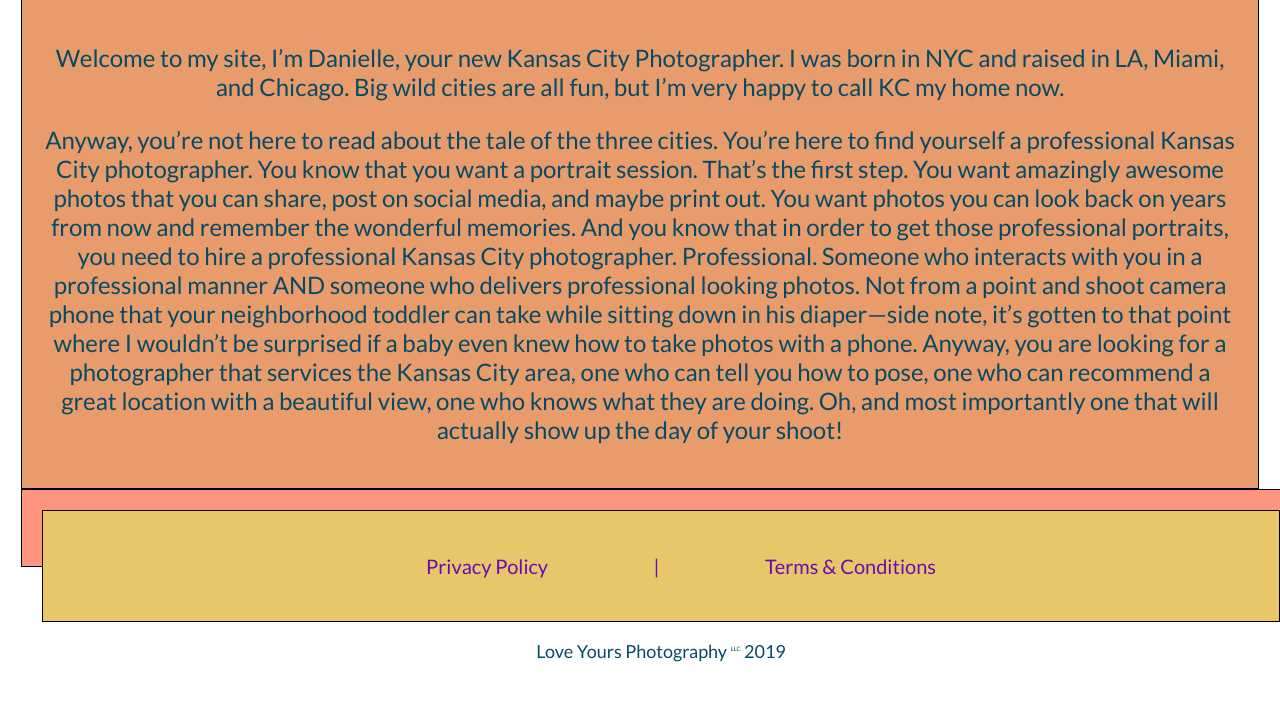
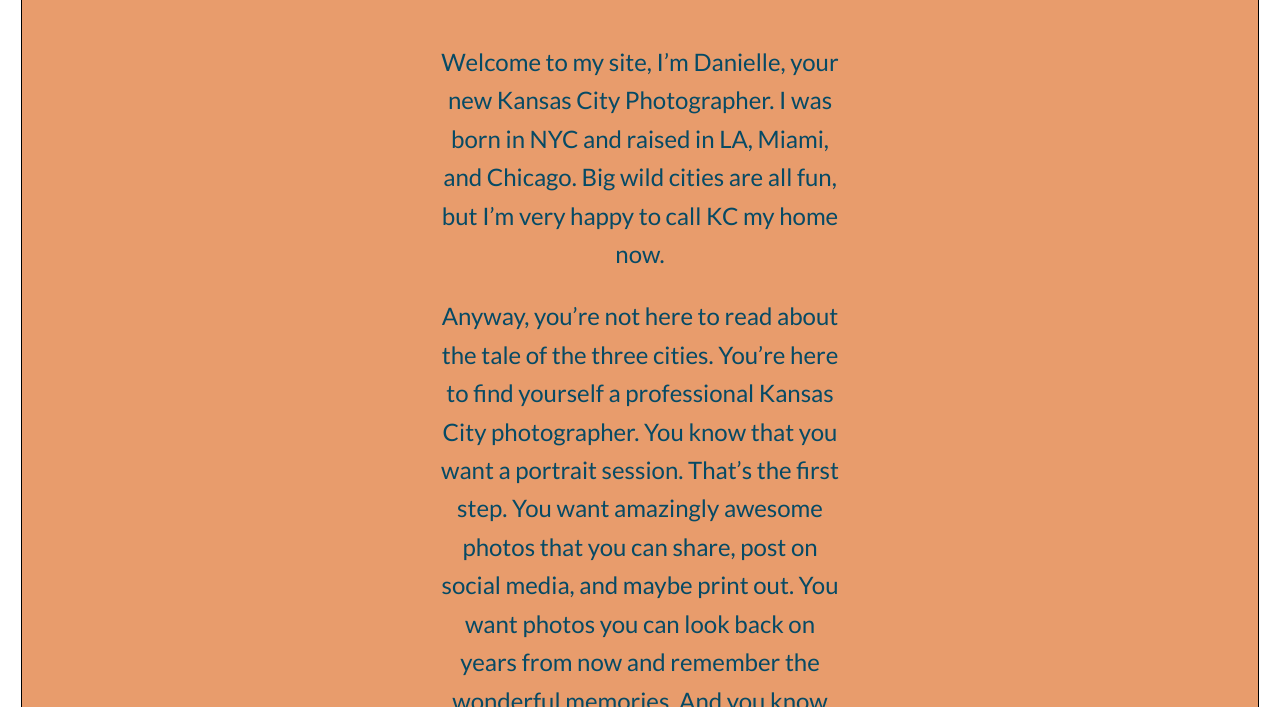
Before and after one commit to daniellecpowell/daniellecpowell.github.io, a plain HTML site: page unit_5/index.html in a window 1280 px wide. Shown: the part 5193-5900 px from the top of the page. Before the commit the page ends 5855 px from the top, so only its background shows below. Drawn offline with Linux system fonts and the light colour scheme.

Commit message:
updated article p

```diff
--- a/unit_5/css/style.css
+++ b/unit_5/css/style.css
@@ -248,7 +248,11 @@ opacity: 0;
 		/*start delete*/
     background-color: #E89C6C;
     border: 1px black solid;
-    padding: 20px;/*end delete*/
+	/*end delete*/
+}
+#article p {
+	padding: 0 16.5em;
+	line-height: 1.6em;
 }
 footer {
     /*start delte*/
```
